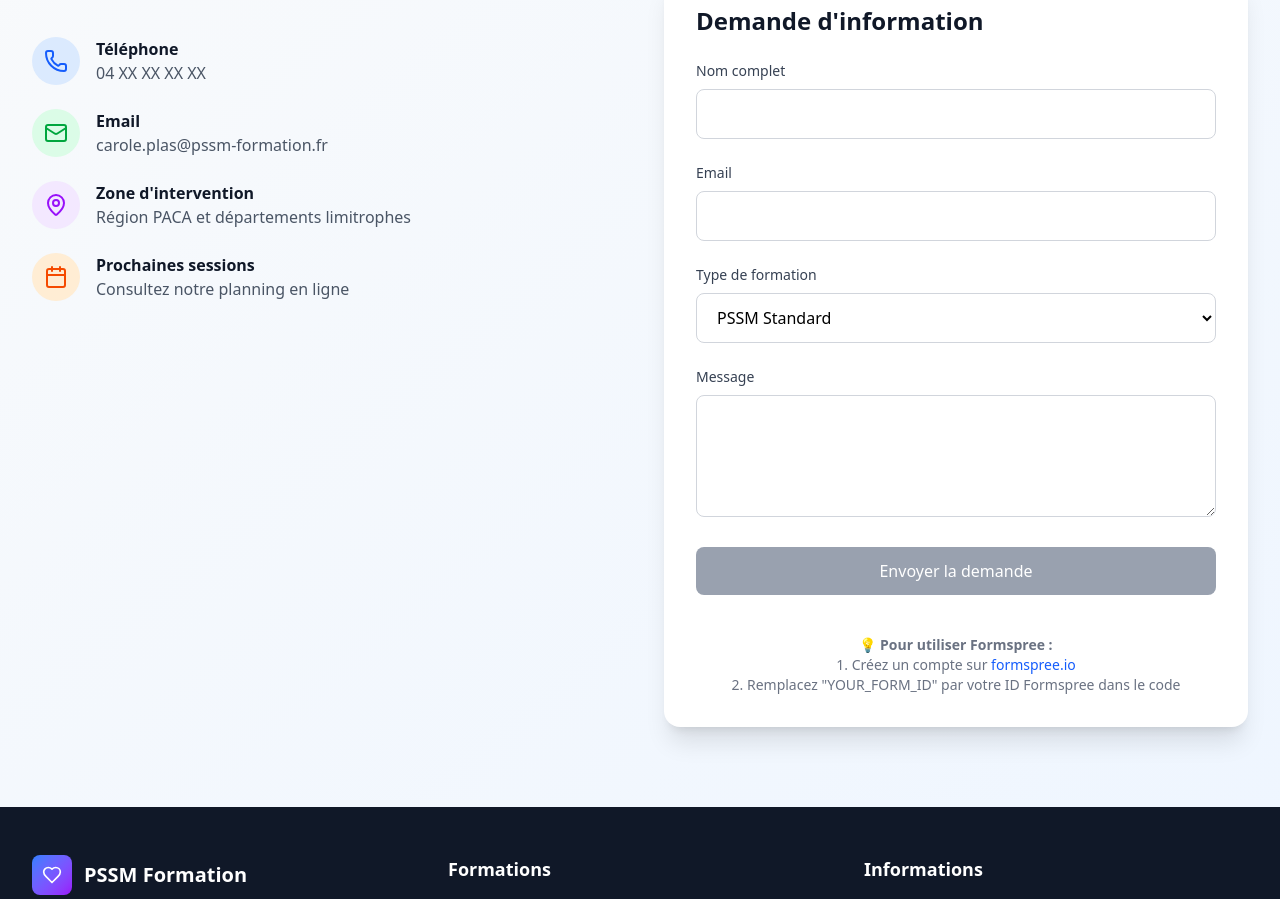
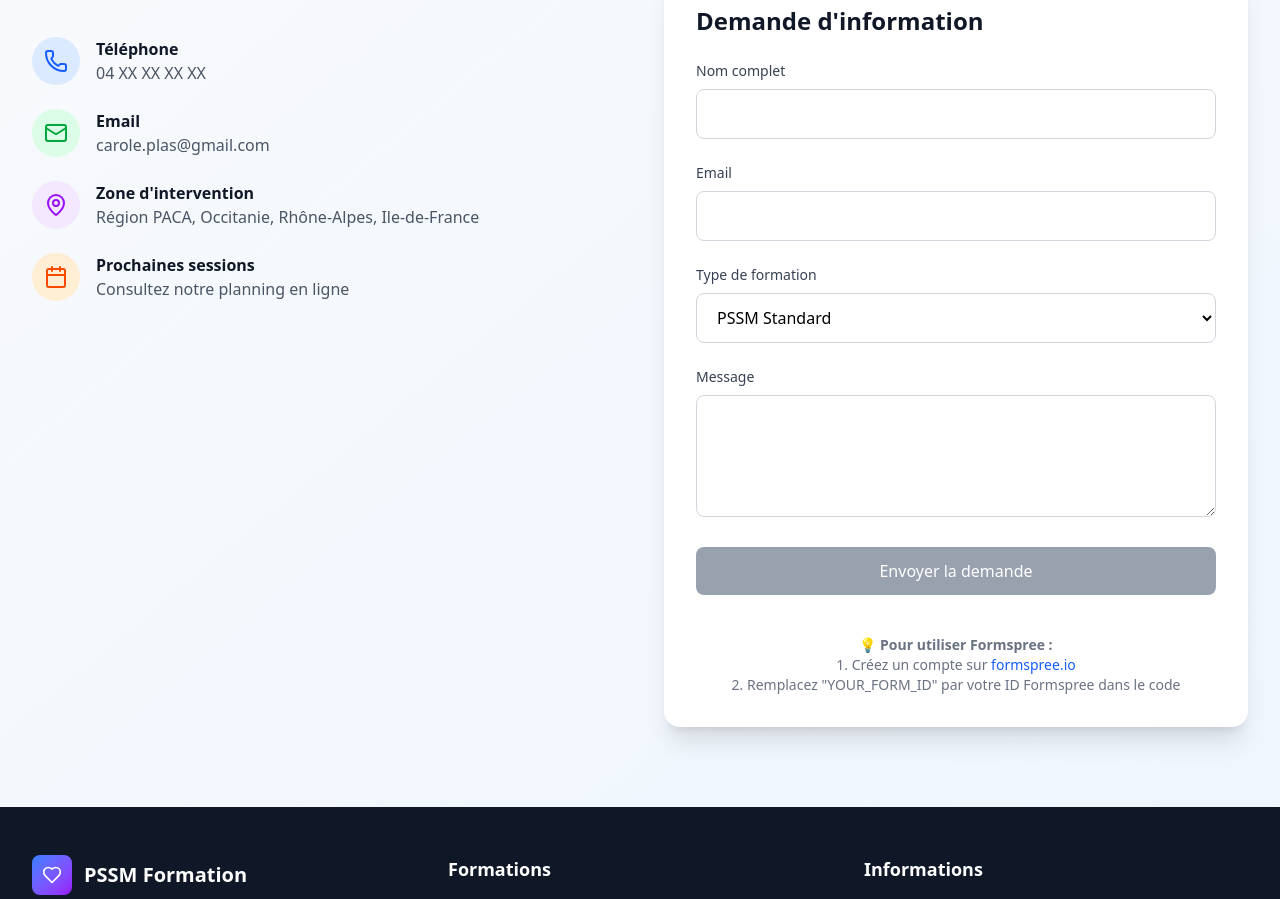
Before and after one commit to Web3-League/carole-pssm-site, a React (Vite) app: page / in a window 1280 px wide. Shown: the part 2703-3602 px from the top of the page. Built offline with nearby package versions, Linux system fonts and the light colour scheme.

Commit message:
region update

```diff
--- a/src/App.jsx
+++ b/src/App.jsx
@@ -605,7 +605,7 @@ function App() {
                   <div>
                     <h5 className="font-semibold text-gray-900">Email</h5>
                     <p className="text-gray-600">
-                      carole.plas@pssm-formation.fr
+                      carole.plas@gmail.com
                     </p>
                   </div>
                 </div>
@@ -619,7 +619,7 @@ function App() {
                       Zone d'intervention
                     </h5>
                     <p className="text-gray-600">
-                      Région PACA et départements limitrophes
+                      Région PACA, Occitanie, Rhône-Alpes, Ile-de-France
                     </p>
                   </div>
                 </div>
```
